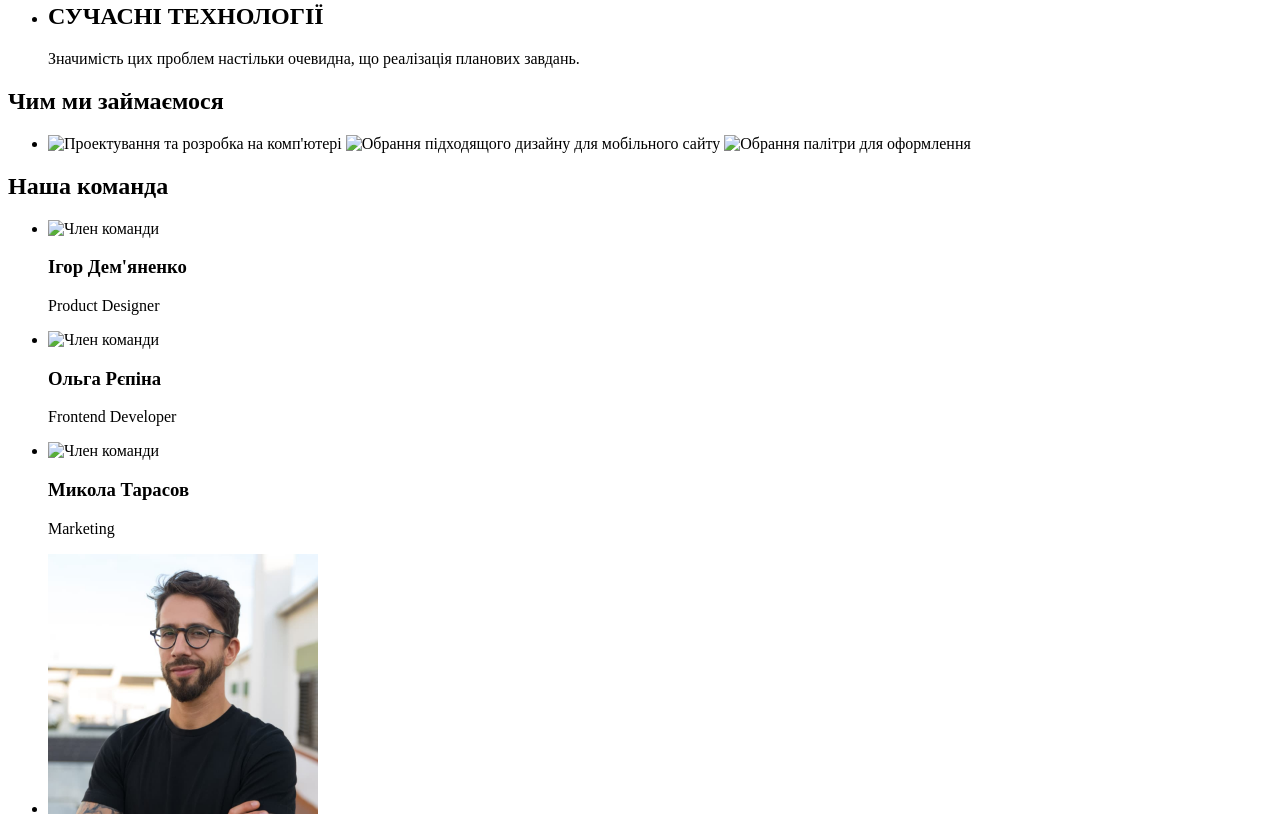
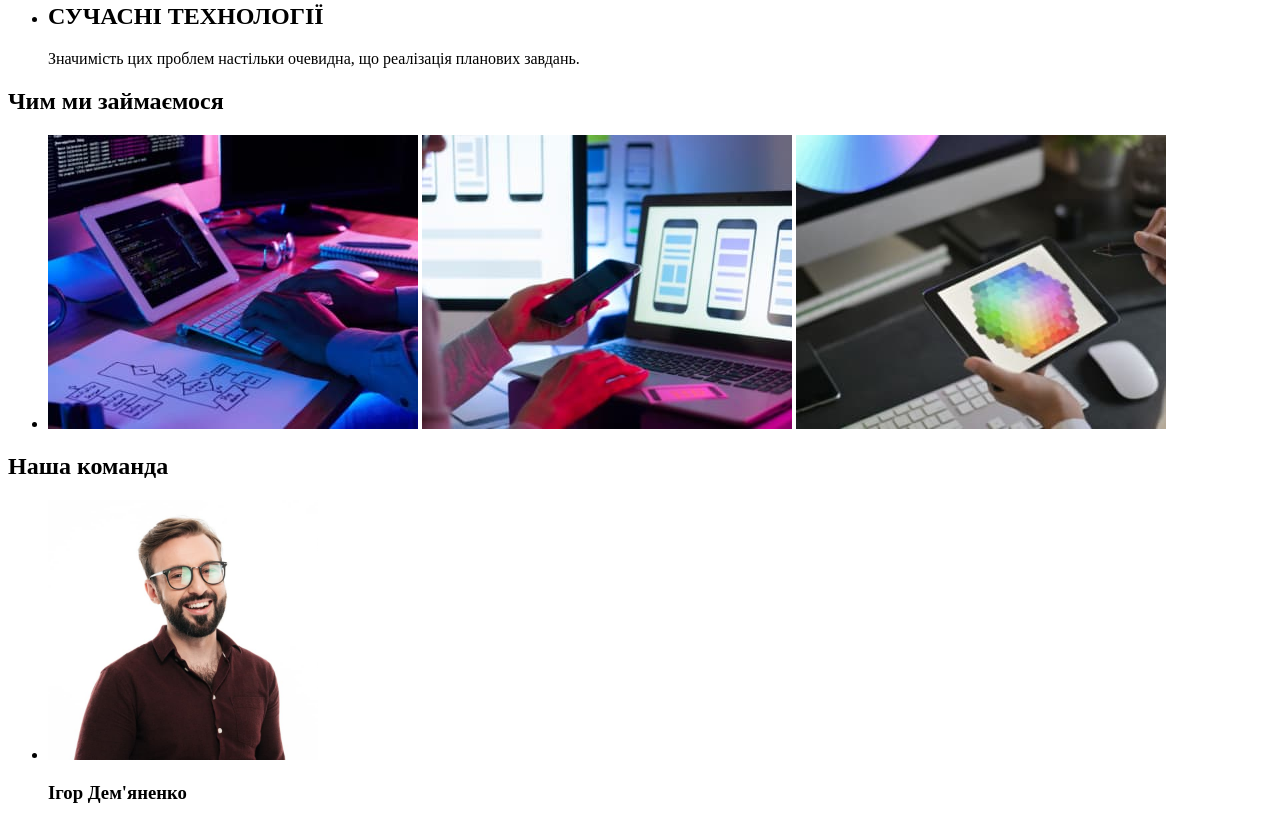
Before and after one commit to UiMi17/goit-markup-hw-01, a plain HTML site: page index.html in a window 1280 px wide. Shown: the part 500-1317 px from the top of the page. Drawn offline with Linux system fonts and the light colour scheme; the site is published under a folder, as on GitHub Pages, so addresses that start at the root find nothing.

Commit message:
fix-3
Source for image names is fixed

```diff
--- a/index.html
+++ b/index.html
@@ -75,19 +75,19 @@
         <ul>
           <li>
             <img
-              src="/images/box1.jpg"
+              src="images/box1.jpg"
               alt="Проектування та розробка на комп'ютері"
               width="370"
               height="294"
             />
             <img
-              src="/images/box2.jpg"
+              src="images/box2.jpg"
               alt="Обрання підходящого дизайну для мобільного сайту"
               width="370"
               height="294"
             />
             <img
-              src="/images/box3.jpg"
+              src="images/box3.jpg"
               alt="Обрання палітри для оформлення"
               width="370"
               height="294"
@@ -102,7 +102,7 @@
         <ul>
           <li>
             <img
-              src="/images/photo1.jpg"
+              src="images/photo1.jpg"
               alt="Член команди"
               width="270"
               height="260"
@@ -112,7 +112,7 @@
           </li>
           <li>
             <img
-              src="/images/photo2.jpg"
+              src="images/photo2.jpg"
               alt="Член команди"
               width="270"
               height="260"
@@ -122,7 +122,7 @@
           </li>
           <li>
             <img
-              src="/images/photo3.jpg"
+              src="images/photo3.jpg"
               alt="Член команди"
               width="270"
               height="260"
```
